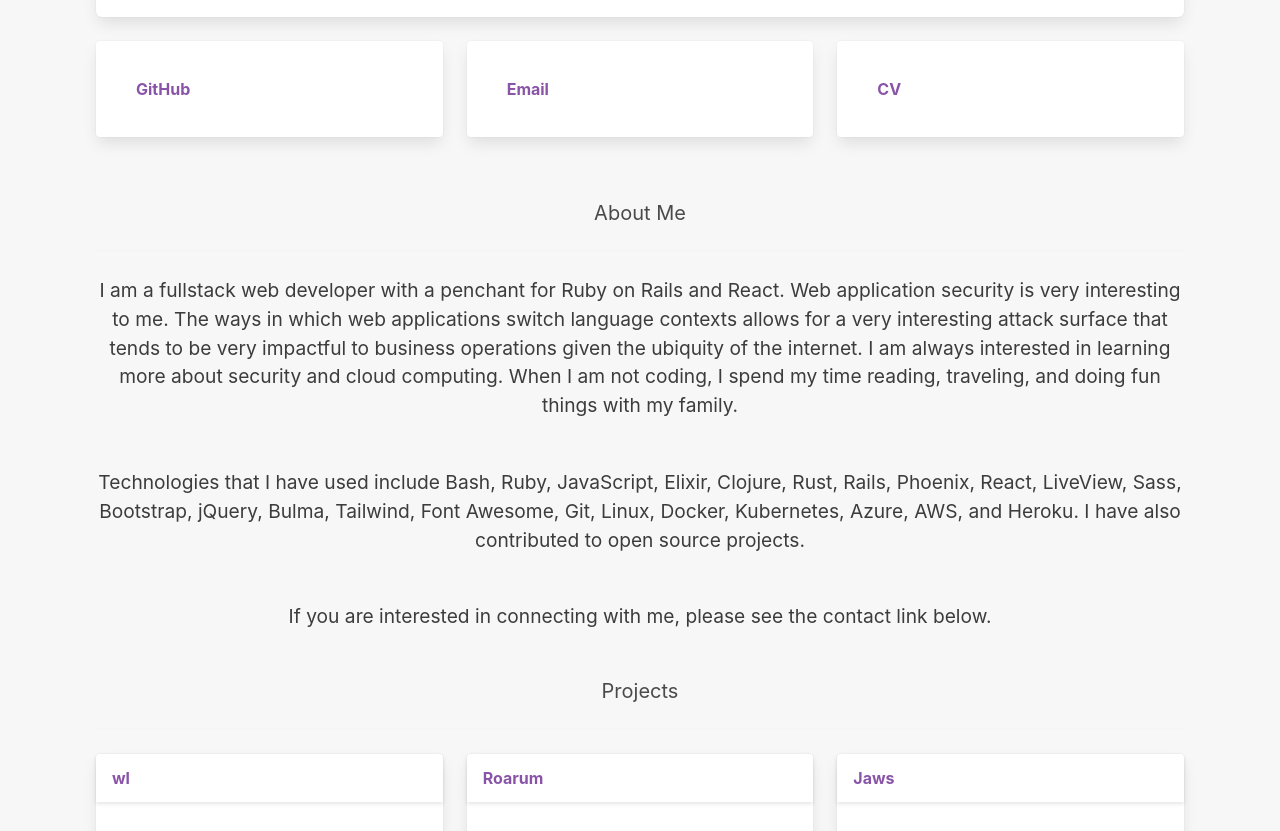
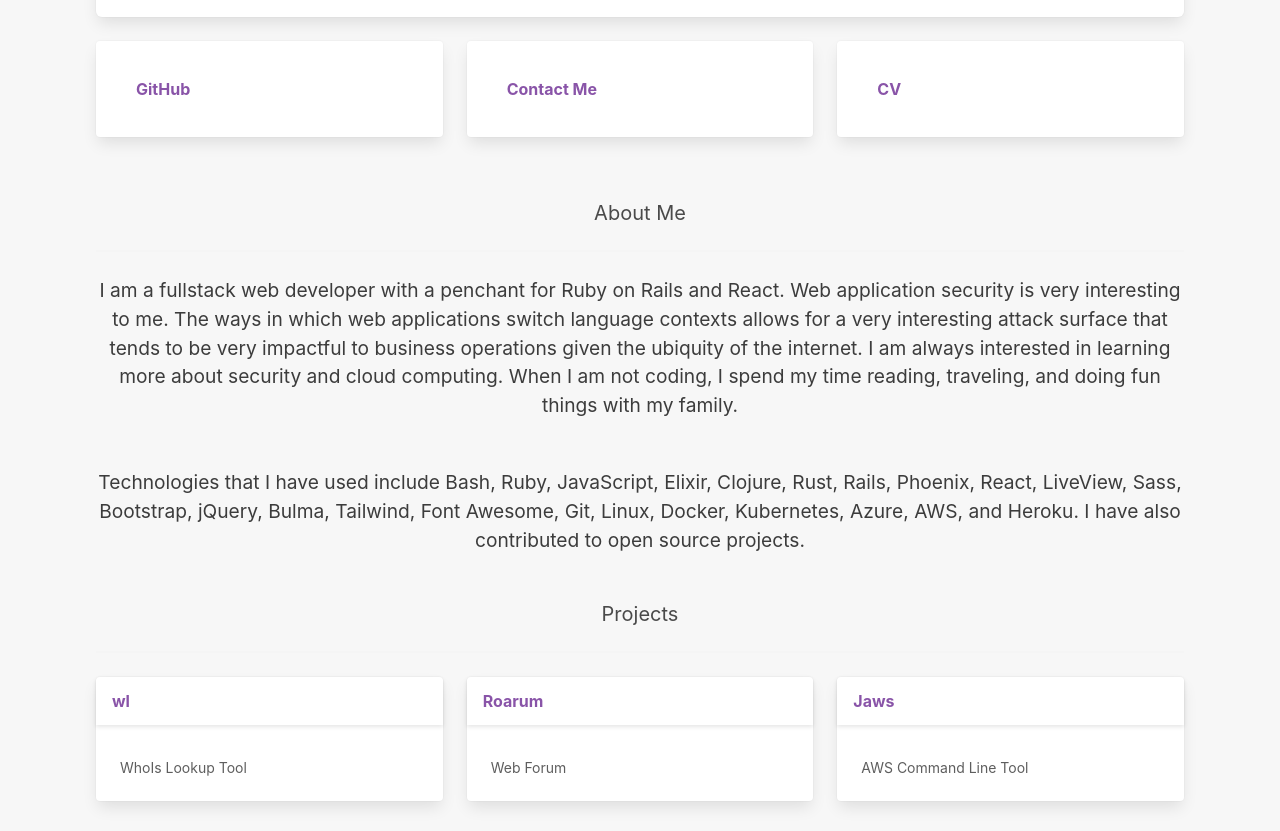
Before and after one commit to tacoda/tacoda-site, a Gatsby site: page / in a window 1280 px wide. Shown: the part 493-1324 px from the top of the page. Built offline with nearby package versions, Linux system fonts and the light colour scheme; Gatsby itself is replaced by a stand-in of ours.

Commit message:
Update contact link

```diff
--- a/src/pages/index.js
+++ b/src/pages/index.js
@@ -88,20 +88,14 @@ const links = [
   {
     text: "GitHub",
     url: "https://github.com/tacoda",
-    description:
-      "My code repositories",
   },
   {
-    text: "Email",
-    url: "mailto:tacoda@hey.com",
-    description:
-      "tacoda@hey.com",
+    text: "Contact Me",
+    url: "https://14c3lb7tvwf.typeform.com/to/A6wavkIt",
   },
   {
     text: "CV",
     url: "/cv.pdf",
-    description:
-      "My CV",
   },
 ]
 
@@ -196,9 +190,6 @@ const IndexPage = () => {
           Rails, Phoenix, React, LiveView, Sass, Bootstrap, jQuery, Bulma, Tailwind, Font Awesome,
           Git, Linux, Docker, Kubernetes, Azure, AWS, and Heroku. I have also contributed to open source projects.
         </p>
-        <p style={paragraphStyles}>
-          If you are interested in connecting with me, please see the contact link below.
-        </p>
         <h2 class="subtitle" style={titleStyle}>
           Projects
         </h2>
```
